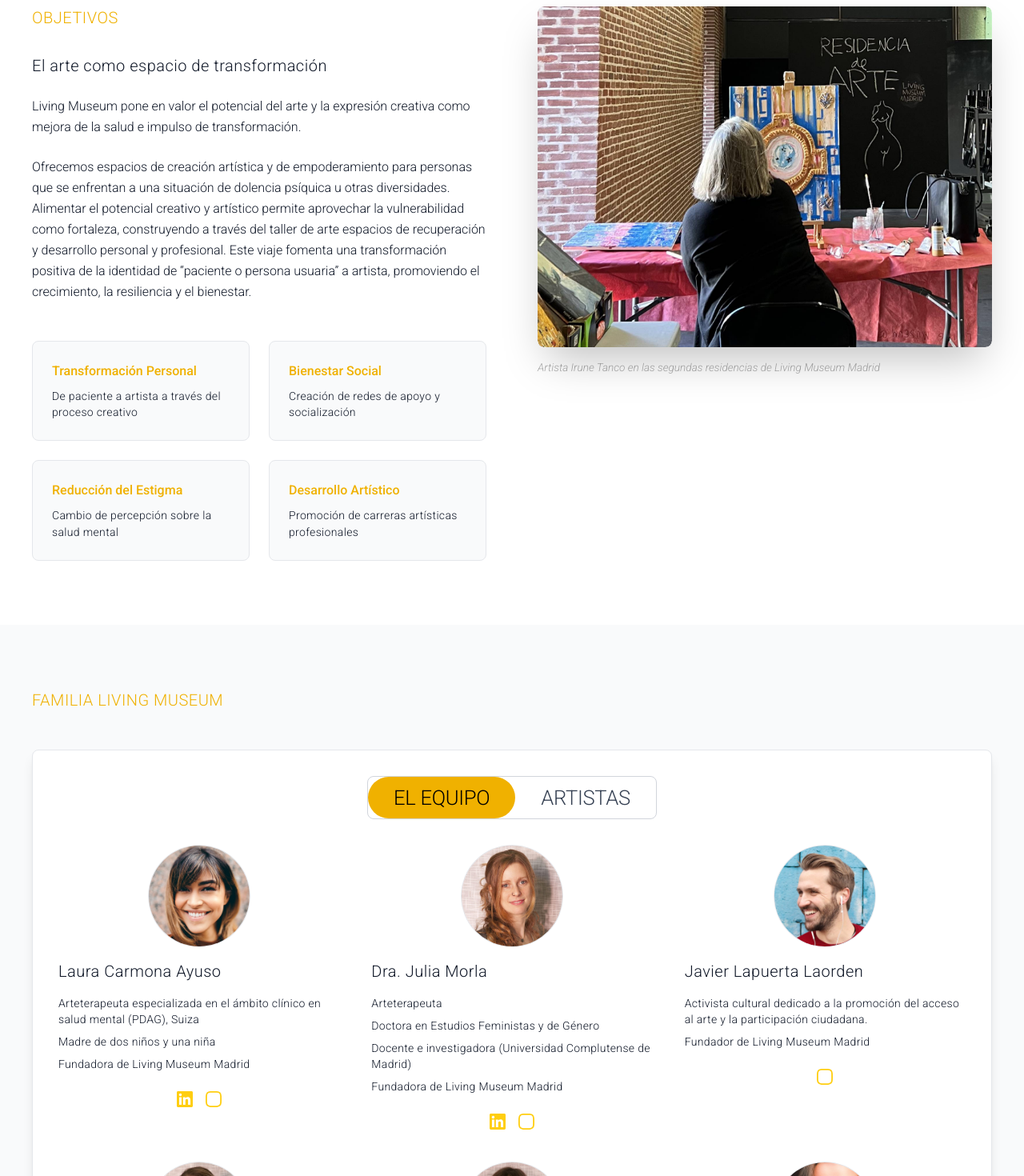
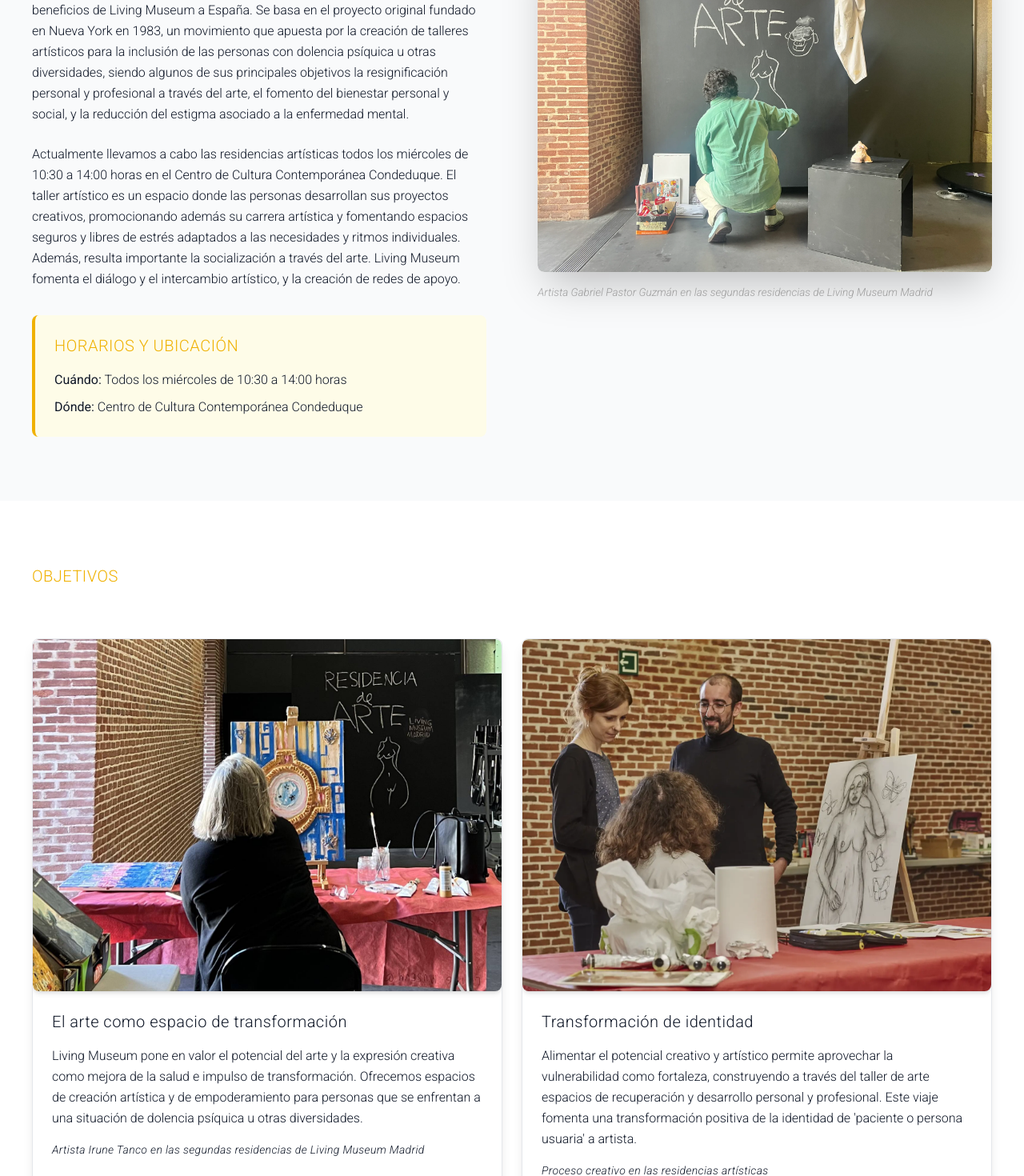
Before and after one commit to lorenzogm/livingmuseum, a Next.js app: page /quienes-somos in a window 1280 px wide. Shown: the part 4160-5630 px from the top of the page at 80% size. Built offline with nearby package versions, Linux system fonts and the light colour scheme.

Commit message:
feat: Add VideoWorldSection component and integrate it into QuienesSomosPage; update ObjetivosSection with dynamic slides for improved content presentation

```diff
--- a/src/components/pages/quienes-somos/ObjetivosSection.tsx
+++ b/src/components/pages/quienes-somos/ObjetivosSection.tsx
@@ -2,90 +2,71 @@ import Text from '../../elements/Text';
 import { Image }  from '@/components/elements/Image';
 
 export default function ObjetivosSection() {
+  const slides = [
+    {
+      image: "/quienes-somos/objetivos-1.jpg",
+      title: "El arte como espacio de transformación",
+      text: "Living Museum pone en valor el potencial del arte y la expresión creativa como mejora de la salud e impulso de transformación. Ofrecemos espacios de creación artística y de empoderamiento para personas que se enfrentan a una situación de dolencia psíquica u otras diversidades.",
+      caption: "Artista Irune Tanco en las segundas residencias de Living Museum Madrid"
+    },
+    {
+      image: "/quienes-somos/objetivos-2.webp",
+      title: "Transformación de identidad",
+      text: "Alimentar el potencial creativo y artístico permite aprovechar la vulnerabilidad como fortaleza, construyendo a través del taller de arte espacios de recuperación y desarrollo personal y profesional. Este viaje fomenta una transformación positiva de la identidad de 'paciente o persona usuaria' a artista.",
+      caption: "Proceso creativo en las residencias artísticas"
+    },
+    {
+      image: "/quienes-somos/objetivos-3.jpg",
+      title: "Promoción del crecimiento y bienestar",
+      text: "El proceso artístico promueve el crecimiento, la resiliencia y el bienestar. A través de la expresión creativa, las personas desarrollan nuevas habilidades, fortalecen su autoestima y encuentran nuevas formas de comunicación y conexión con el mundo.",
+      caption: "Espacio de trabajo colaborativo"
+    },
+    {
+      image: "/quienes-somos/objetivos-4.jpg",
+      title: "Reducción del estigma social",
+      text: "Living Museum trabaja activamente en la reducción del estigma asociado a la salud mental, promoviendo una nueva narrativa que celebra la diversidad y reconoce el valor artístico y humano de cada persona participante.",
+      caption: "Exposición de obras de artistas residentes"
+    }
+  ];
+
   return (
     <section id="objetivos" className="py-20 px-6 md:px-10 bg-white">
       <div className="max-w-7xl mx-auto">
-        <div className="two-column-grid">
-          {/* Text Column - Left */}
-          <div className="space-y-6 order-1 lg:order-1">
-            <Text variant="heading" className="mb-8 text-yellow-500" transform="uppercase">
-              OBJETIVOS
-            </Text>
+        {/* Header */}
+        <div className="text-center mb-16">
+          <Text variant="heading" className="mb-8 text-yellow-500" transform="uppercase">
+            OBJETIVOS
+          </Text>
+        </div>
 
-            <Text variant="heading" className="text-gray-900 mb-6 text-2xl font-normal">
-              El arte como espacio de transformación
-            </Text>
-
-            <Text variant="body" className="leading-relaxed mb-6">
-              Living Museum pone en valor el potencial del arte y la expresión creativa como
-              mejora de la salud e impulso de transformación.
-            </Text>
-
-            <Text variant="body" className="leading-relaxed mb-12">
-              Ofrecemos espacios de creación artística y de empoderamiento para personas que
-              se enfrentan a una situación de dolencia psíquica u otras diversidades. Alimentar
-              el potencial creativo y artístico permite aprovechar la vulnerabilidad como
-              fortaleza, construyendo a través del taller de arte espacios de recuperación y
-              desarrollo personal y profesional. Este viaje fomenta una transformación positiva de
-              la identidad de &ldquo;paciente o persona usuaria&rdquo; a artista, promoviendo el
-              crecimiento, la resiliencia y el bienestar.
-            </Text>
-
-            <div className="grid md:grid-cols-2 gap-6 mt-12">
-              <div className="bg-gray-50 p-6 rounded-lg border border-gray-200">
-                <Text variant="body" className="font-medium text-yellow-500 mb-2">
-                  Transformación Personal
-                </Text>
-                <Text variant="small" className="text-gray-600">
-                  De paciente a artista a través del proceso creativo
-                </Text>
-              </div>
-
-              <div className="bg-gray-50 p-6 rounded-lg border border-gray-200">
-                <Text variant="body" className="font-medium text-yellow-500 mb-2">
-                  Bienestar Social
-                </Text>
-                <Text variant="small" className="text-gray-600">
-                  Creación de redes de apoyo y socialización
-                </Text>
-              </div>
-
-              <div className="bg-gray-50 p-6 rounded-lg border border-gray-200">
-                <Text variant="body" className="font-medium text-yellow-500 mb-2">
-                  Reducción del Estigma
-                </Text>
-                <Text variant="small" className="text-gray-600">
-                  Cambio de percepción sobre la salud mental
-                </Text>
-              </div>
-
-              <div className="bg-gray-50 p-6 rounded-lg border border-gray-200">
-                <Text variant="body" className="font-medium text-yellow-500 mb-2">
-                  Desarrollo Artístico
-                </Text>
-                <Text variant="small" className="text-gray-600">
-                  Promoción de carreras artísticas profesionales
-                </Text>
-              </div>
-            </div>
-          </div>
-
-          {/* Image Column - Right */}
-          <div className="image-with-caption order-2 lg:order-2">
-            <figure>
-              <div className="relative w-full aspect-[4/3] rounded-lg overflow-hidden shadow-2xl">
+        {/* Objectives Cards */}
+        <div className="grid grid-cols-1 md:grid-cols-2 gap-6">
+          {slides.map((slide, index) => (
+            <div key={index} className="bg-white rounded-lg shadow-lg overflow-hidden border border-gray-200 hover:shadow-xl transition-shadow duration-300">
+              {/* Card Image */}
+              <div className="relative w-full aspect-[4/3]">
                 <Image
-                  src="/quienes-somos/objetivos-1.jpg"
-                  alt="Artista en las residencias de Living Museum Madrid"
+                  src={slide.image}
+                  alt={slide.title}
                   fill
                   className="object-cover"
                 />
               </div>
-              <figcaption className="image-caption">
-                Artista Irune Tanco en las segundas residencias de Living Museum Madrid
-              </figcaption>
-            </figure>
-          </div>
+
+              {/* Card Content */}
+              <div className="p-6 space-y-4">
+                <Text variant="heading" className="text-gray-900 text-xl font-normal">
+                  {slide.title}
+                </Text>
+                <Text variant="body" className="leading-relaxed text-gray-700">
+                  {slide.text}
+                </Text>
+                <Text variant="small" className="text-gray-500 italic">
+                  {slide.caption}
+                </Text>
+              </div>
+            </div>
+          ))}
         </div>
       </div>
     </section>
--- a/src/components/pages/quienes-somos/QuienesSomosPage.tsx
+++ b/src/components/pages/quienes-somos/QuienesSomosPage.tsx
@@ -2,6 +2,7 @@ import QuienesSomosHero from "./QuienesSomosHero";
 import HistoriaSection from "./HistoriaSection";
 import ConceptoSection from "./ConceptoSection";
 import MundoSection from "./MundoSection";
+import VideoWorldSection from "./VideoWorldSection";
 import MadridSection from "./MadridSection";
 import ObjetivosSection from "./ObjetivosSection";
 import FamiliaSection from "./FamiliaSection";
@@ -13,6 +14,7 @@ export default function QuienesSomosPage() {
       <HistoriaSection />
       <ConceptoSection />
       <MundoSection />
+      <VideoWorldSection />
       <MadridSection />
       <ObjetivosSection />
       <FamiliaSection />
--- /dev/null
+++ b/src/components/pages/quienes-somos/VideoWorldSection.tsx
@@ -0,0 +1,27 @@
+'use client'
+
+export default function VideoWorldSection() {
+  return (
+    <section className="py-20 px-6 md:px-10 bg-white">
+      <div className="max-w-4xl mx-auto">
+        <div className="relative w-full aspect-video rounded-lg overflow-hidden shadow-lg">
+          <video
+            controls
+            preload="metadata"
+            playsInline
+            muted={false}
+            className="w-full h-full object-cover"
+            onError={(e) => console.error('Video error:', e)}
+          >
+            <source src="/quienes-somos/living-museum-world.mov" type="video/mp4" />
+            <source src="/quienes-somos/living-museum-world.mov" type="video/quicktime" />
+            <p>Tu navegador no soporta el elemento de video. <a href="/quienes-somos/living-museum-world.mov" target="_blank" rel="noopener noreferrer">Ver video en nueva ventana</a></p>
+          </video>
+        </div>
+        <p className="text-sm text-gray-600 mt-3 font-light leading-relaxed text-center">
+          Living Museum en el mundo
+        </p>
+      </div>
+    </section>
+  );
+}
```
